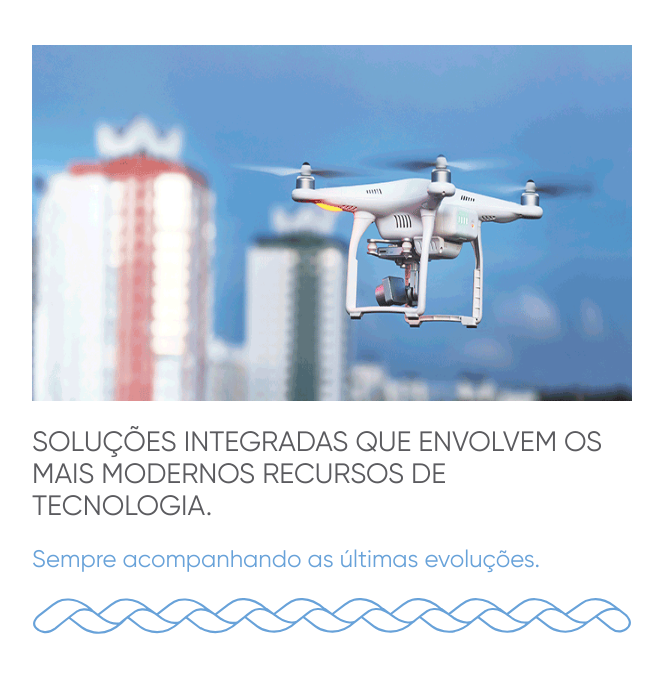
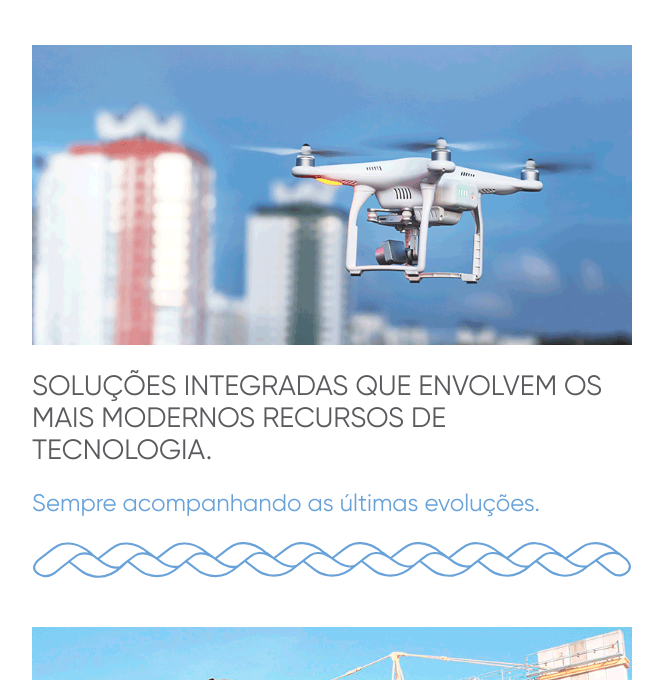
Before and after one commit to jonaslocke/mari_grupo_avi, a website: page www/index.html in a window 1280 px wide. Shown: the part 683-1363 px from the top of the page, without its empty margins (308-971 px from the left). Drawn offline with nearby package versions, Linux system fonts and the light colour scheme.

Commit message:
imges fix

```diff
--- a/src/assets/scss/index.scss
+++ b/src/assets/scss/index.scss
@@ -74,7 +74,7 @@ p {
 .foto {
   img {
     width: 100%;
-    height: 356px;
+    max-height: 356px;
   }
 }
 
```
Also changed, not shown: www/css/index.min.css, 1 other file.
